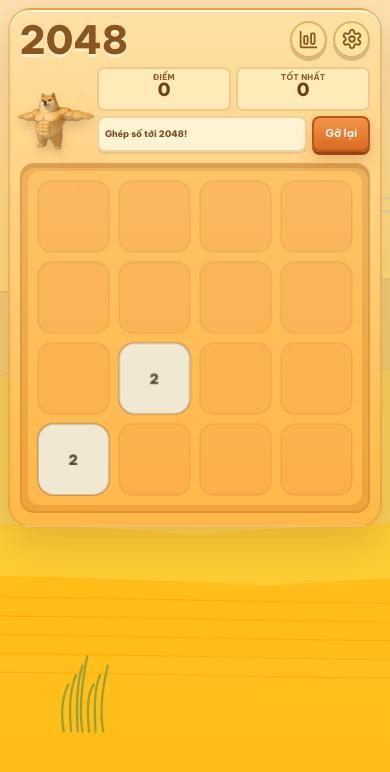
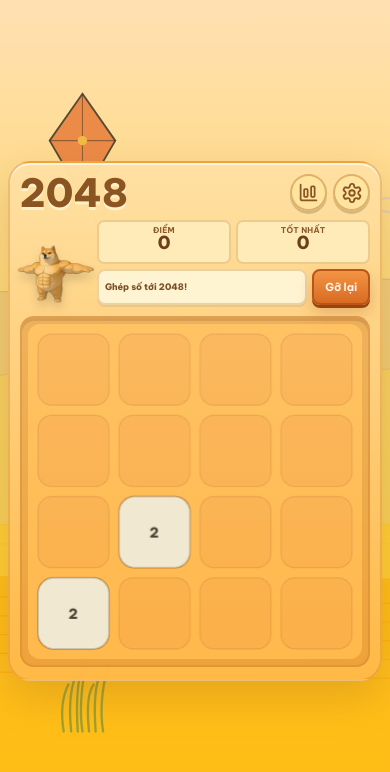
Before and after one commit to tducn110/2048888, a React (Vite) app: page / in a window 390 px wide. Shown: the top 772 px of the page. Built offline with nearby package versions, Linux system fonts and the light colour scheme.

Commit message:
Center game card vertically on mobile

```diff
--- a/src/styles/globals.css
+++ b/src/styles/globals.css
@@ -84,7 +84,7 @@
   }
 
   .app-main--game {
-    justify-content: flex-start !important;
+    justify-content: center !important;
     align-items: center !important;
     gap: 0 !important;
     height: 100dvh !important;
```
